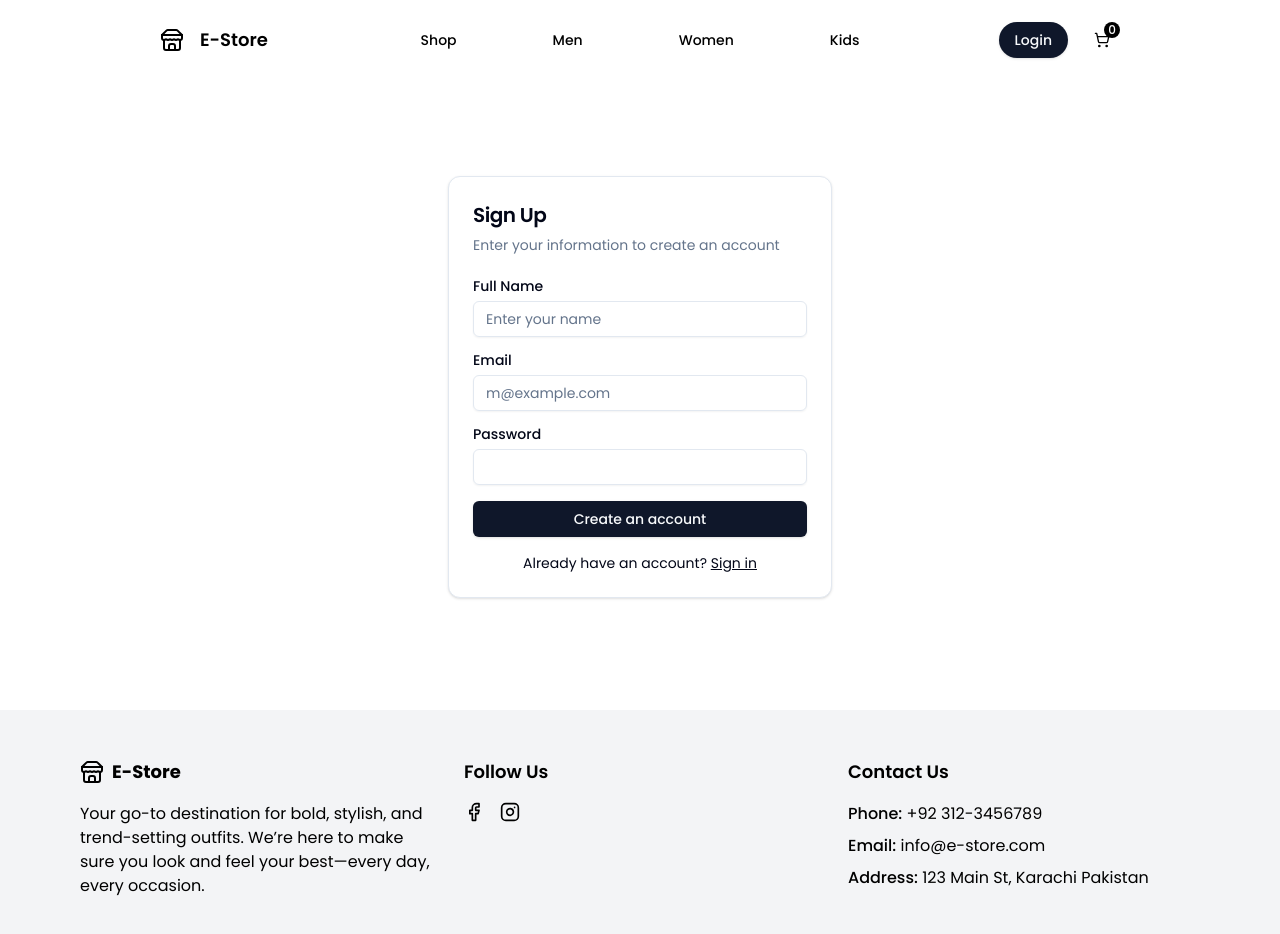
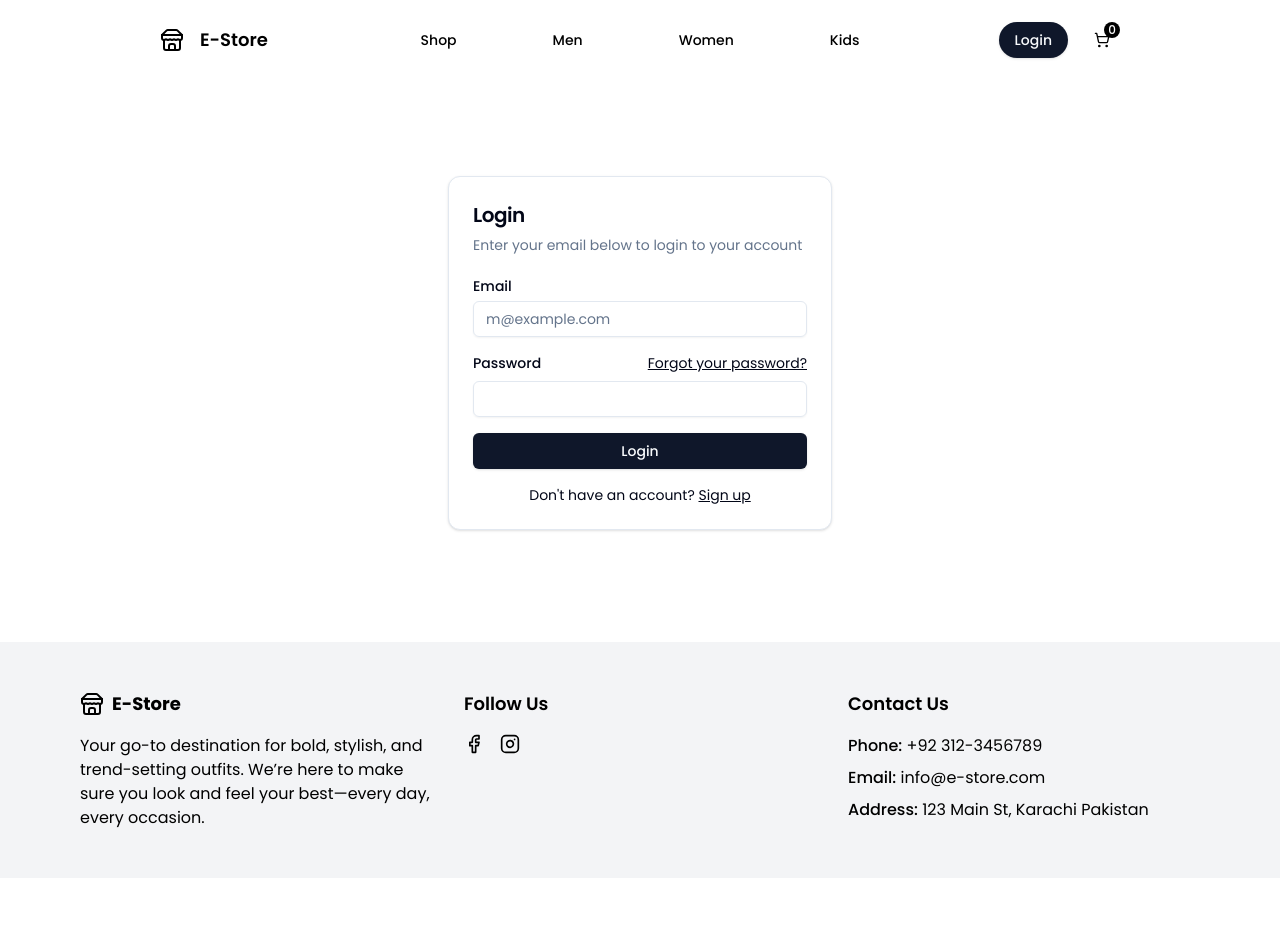
Before and after one commit to Aqib-Web/e-commerce-app-react-shadcn, a React (Vite) app: page /login in a window 1280 px wide. Shown: the top 934 px of the page. After the commit the page ends 878 px from the top, so only its background shows below. Built offline with nearby package versions, Linux system fonts and the light colour scheme.

Commit message:
add signin ui

```diff
--- a/src/Pages/LoginSignup.jsx
+++ b/src/Pages/LoginSignup.jsx
@@ -9,11 +9,14 @@ import {
 } from "@/components/ui/card";
 import { Input } from "@/components/ui/input";
 import { Label } from "@/components/ui/label";
+import { useState } from "react";
 
 function LoginSignup() {
+  const [signIn, setSignIn] = useState(true);
   return (
     <div>
       <div className="pt-8 pb-24 lg:pt-24 lg:p-28">
+        {!signIn ? (
           <Card className="mx-auto max-w-sm">
             <CardHeader>
               <CardTitle className="text-xl">Sign Up</CardTitle>
@@ -25,14 +28,12 @@ function LoginSignup() {
               <div className="grid gap-4">
                 <div className="grid gap-2">
                   <Label htmlFor="full-name">Full Name</Label>
-                <Input id="full-name" placeholder="Enter your name" required />
+                  <Input
+                    id="full-name"
+                    placeholder="Enter your name"
+                    required
+                  />
                 </div>
-              {/* <div className="grid  gap-4">
-                <div className="grid gap-2">
-                  <Label htmlFor="last-name">Last name</Label>
-                  <Input id="last-name" placeholder="Robinson" required />
-                </div>
-              </div> */}
                 <div className="grid gap-2">
                   <Label htmlFor="email">Email</Label>
                   <Input
@@ -52,12 +53,64 @@ function LoginSignup() {
               </div>
               <div className="mt-4 text-center text-sm">
                 Already have an account?{" "}
-              <Link to="#" className="underline">
+                <Link
+                  to="#"
+                  className="underline"
+                  onClick={() => setSignIn(true)}
+                >
                   Sign in
                 </Link>
               </div>
             </CardContent>
           </Card>
+        ) : (
+          <Card className="mx-auto max-w-sm">
+            <CardHeader>
+              <CardTitle className="text-xl">Login</CardTitle>
+              <CardDescription>
+                Enter your email below to login to your account
+              </CardDescription>
+            </CardHeader>
+            <CardContent>
+              <div className="grid gap-4">
+                <div className="grid gap-2">
+                  <Label htmlFor="email">Email</Label>
+                  <Input
+                    id="email"
+                    type="email"
+                    placeholder="m@example.com"
+                    required
+                  />
+                </div>
+                <div className="grid gap-2">
+                  <div className="flex items-center">
+                    <Label htmlFor="password">Password</Label>
+                    <Link
+                      to=""
+                      className="ml-auto inline-block text-sm underline"
+                    >
+                      Forgot your password?
+                    </Link>
+                  </div>
+                  <Input id="password" type="password" required />
+                </div>
+                <Button type="submit" className="w-full">
+                  Login
+                </Button>
+              </div>
+              <div className="mt-4 text-center text-sm">
+                Don&apos;t have an account?{" "}
+                <Link
+                  to=""
+                  className="underline"
+                  onClick={() => setSignIn(false)}
+                >
+                  Sign up
+                </Link>
+              </div>
+            </CardContent>
+          </Card>
+        )}
       </div>
     </div>
   );
--- a/src/components/CartItems/CartItems.jsx
+++ b/src/components/CartItems/CartItems.jsx
@@ -131,13 +131,19 @@ function CartItems() {
               <>
                 {/* <Separator/> */}
                 <div className="flex flex-col items-center space-y-4 mt-2 ">
-                  <h3 className="text-lg font-semibold text-gray-500">
+                  <h3 className="text-md font-medium text-gray-500">
                     Your Cart is Empty
                   </h3>
-                  <ShoppingCart className="w-12 h-12 text-gray-500" />
+                  <ShoppingCart className="w-10 h-10 text-gray-400" />
                   <div className="flex justify-center space-x-4">
                     <Link to="/#popular-section">
-                      <Button className="text-sm rounded-full">
+                      <Button
+                        className=" rounded-full mt-2"
+                        style={{
+                          background:
+                            "linear-gradient(to right, #c0392b, #8e44ad)",
+                        }}
+                      >
                         Start Shopping
                       </Button>
                     </Link>
```
Lines whose indentation alone changed are shown as unchanged.
